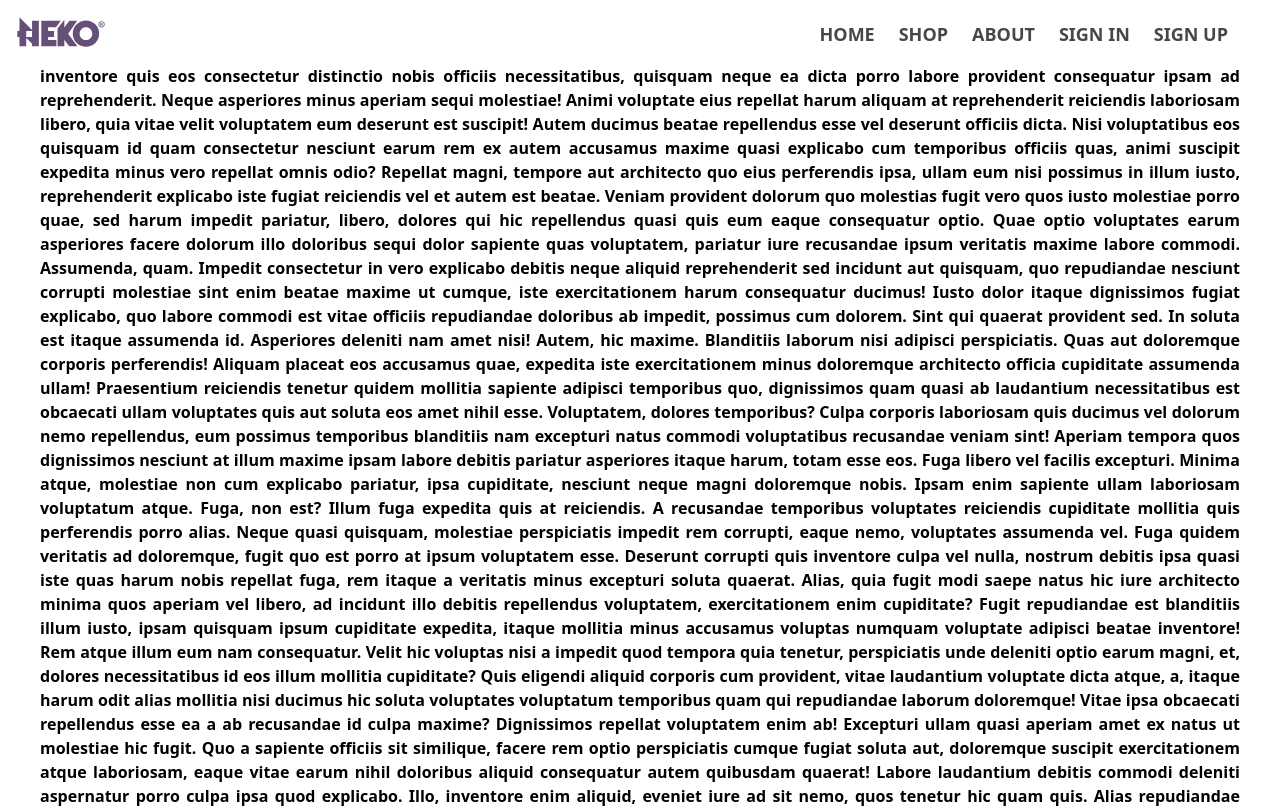
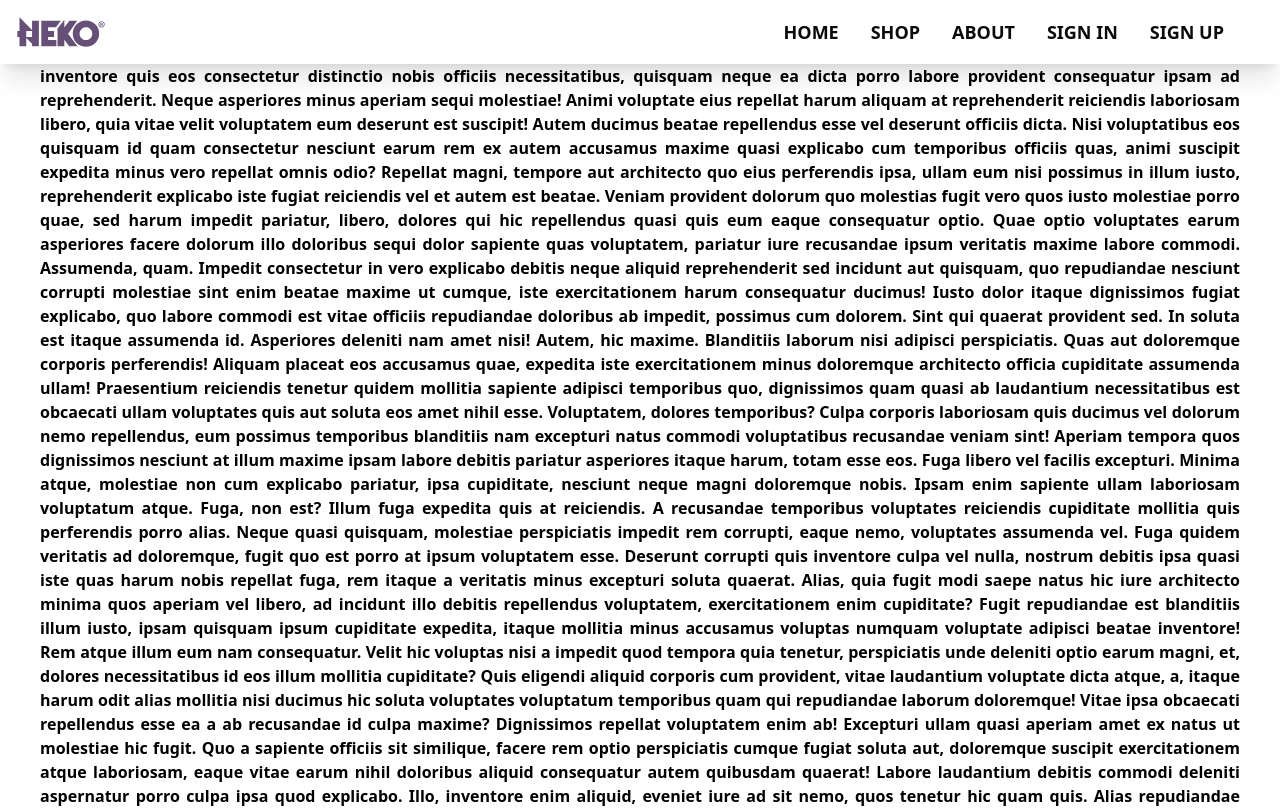
Before and after one commit to XPNguyenDL/next.js-app, a Next.js app: page / in a window 1280 px wide. Shown: the top 808 px of the page. Built offline with nearby package versions, Linux system fonts and the light colour scheme.

Commit message:
FixAnimation

```diff
--- a/src/components/Layout/Header.jsx
+++ b/src/components/Layout/Header.jsx
@@ -6,12 +6,12 @@ import Sidebar from "./components/Sidebar";
 
 export default function Head() {
   return (
-    <div className="flex fixed top-0 left-0 w-full h-[var(--header-height)] bg-secondary-100 drop-shadow">
+    <div className="flex fixed top-0 left-0 w-full h-[var(--header-height)] bg-white-opacity shadow-xl">
         <Sidebar />
       <div className="container px-4 h-[var(--header-height)] mx-auto flex flex-wrap items-center justify-end xl:justify-between">
         <div className="lg:w-auto lg:static lg:block lg:justify-start">
-          <Link className="inline-block" href="/">
-            <Image src={Logo} className="mt-[2px] max-w-[90px] max-h-[60px] object-cover" alt="brand-logo" />
+          <Link className="flex items-center" href="/">
+            <Image src={Logo} className="max-w-[90px] max-h-[60px] object-cover " alt="brand-logo" />
           </Link>
         </div>
         <Navbar />
--- a/src/components/Layout/components/Navbar.jsx
+++ b/src/components/Layout/components/Navbar.jsx
@@ -1,9 +1,5 @@
-"use client";
 
-import Image from "next/image";
 import Link from "next/link";
-import { AiOutlineMenu } from "react-icons/ai";
-import { useEffect, useLayoutEffect, useState } from "react";
 
 const pages = [
   {
@@ -29,8 +25,30 @@ const pages = [
 ];
 
 export default function Navbar() {
+  /**
+   * Amination
+   */
   const NAVIGATION_ANIMATION =
-    "transition transform duration-500 slide-in hover:-translate-y-1 ";
+    "after:transition-all after:transform after:duration-700 before:transition-all before:transform before:duration-700";
+
+  const NAVIGATION_BEFORE =
+    "before:absolute before:h-[2px] before:w-[35%] before:bg-purple before:top-0 before:left-0 before:opacity-0 hover:before:opacity-100 hover:before:left-[65%]";
+  const NAVIGATION_AFTER =
+    "after:absolute after:h-[2px] after:w-[35%] after:bg-purple after:right-0 after:bottom-0 after:opacity-0 hover:after:opacity-100 hover:after:right-[65%]";
+
+  /**
+   * UseState function
+   */
+
+
+  /**
+   * Handle function
+   */
+
+  /**
+   * UseEffect function
+   */
+
 
   return (
     <>
@@ -39,12 +57,12 @@ export default function Navbar() {
           <div className="lg:flex items-center" id="example-navbar-danger">
             <ul className="hidden xl:flex lg:flex-row list-none lg:ml-auto">
               {pages.map((page, index) => (
-                <li className="nav-item" key={index}>
+                <li
+                  className={`nav-item mx-2 inline-block relative ${NAVIGATION_BEFORE} ${NAVIGATION_AFTER} ${NAVIGATION_ANIMATION}`}
+                  key={index}
+                >
                   <Link
-                    className={
-                      "p-3 flex items-center text-xs text-black uppercase font-semibold border-opacity-0 border-b border-gray hover:border-opacity-100 opacity-75 hover:opacity-100 hover:text-purple " +
-                      NAVIGATION_ANIMATION
-                    }
+                    className="p-2 flex items-center text-xs text-black uppercase font-semibold hover:opacity-100 hover:text-purple transform"
                     href="/"
                   >
                     <span className="font text-lg">{page.name}</span>
@@ -53,7 +71,7 @@ export default function Navbar() {
               ))}
             </ul>
           </div>
-          </div>
+        </div>
       </nav>
     </>
   );
--- a/src/components/Layout/components/Sidebar.jsx
+++ b/src/components/Layout/components/Sidebar.jsx
@@ -1,7 +1,7 @@
 "use client";
 
 import Link from "next/link";
-import { useState } from "react";
+import { useEffect, useState } from "react";
 import { AiOutlineMenu } from "react-icons/ai";
 
 const pages = [
@@ -28,10 +28,14 @@ const pages = [
 ];
 
 export default function Sidebar() {
-  // UseState
+  /**
+   * UseState function
+   */
   const [isClosed, setIsCLosed] = useState(true);
 
-  // handle events
+  /**
+   * Handle function
+   */
   const handleCloseSidebar = () => {
     setIsCLosed(true);
     console.log(isClosed);
@@ -40,15 +44,19 @@ export default function Sidebar() {
     setIsCLosed(false);
     console.log(isClosed);
   };
+
+  useEffect(() => {
+    window.onresize = () => {
+      if (window.innerWidth >= 1280) handleCloseSidebar();
+    };
+  }, []);
   return (
     <>
       <button
         className="flex xl:hidden items-center justify-center "
         onClick={handleOpenSidebar}
       >
-        <AiOutlineMenu
-          className="py-4 w-[var(--header-height)] h-[var(--header-height)] hover:fill-purple"
-        />
+        <AiOutlineMenu className="py-4 w-[var(--header-height)] h-[var(--header-height)] hover:fill-purple" />
       </button>
       <div
         className={isClosed ? null : "bg-gray-light absolute w-screen h-screen"}
```
